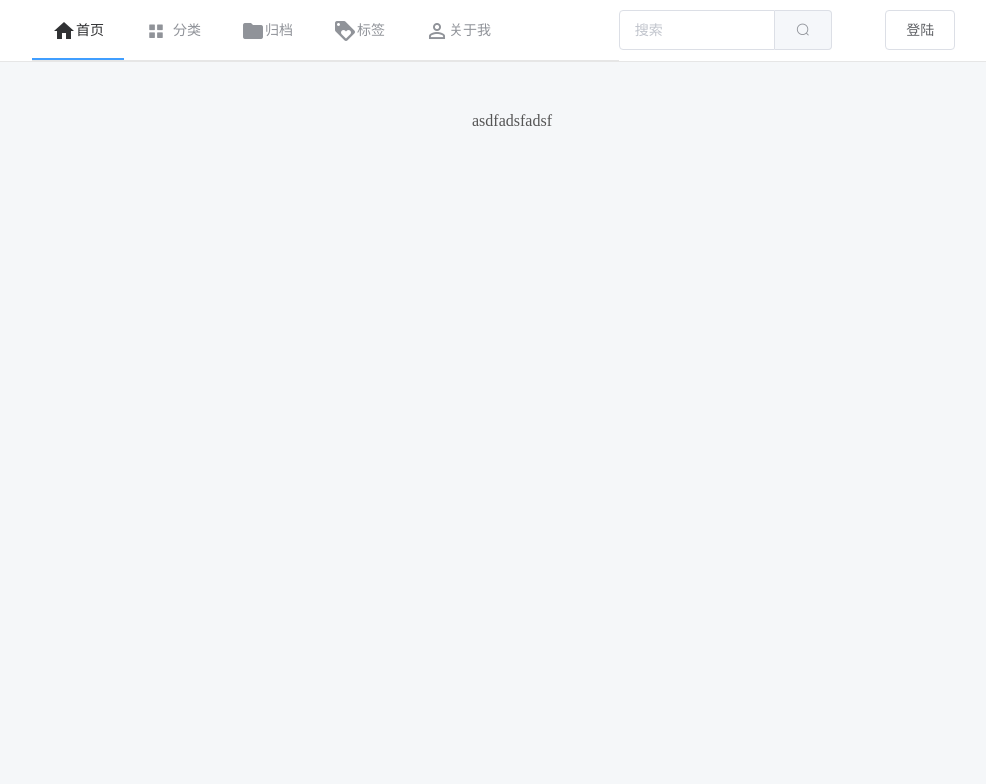
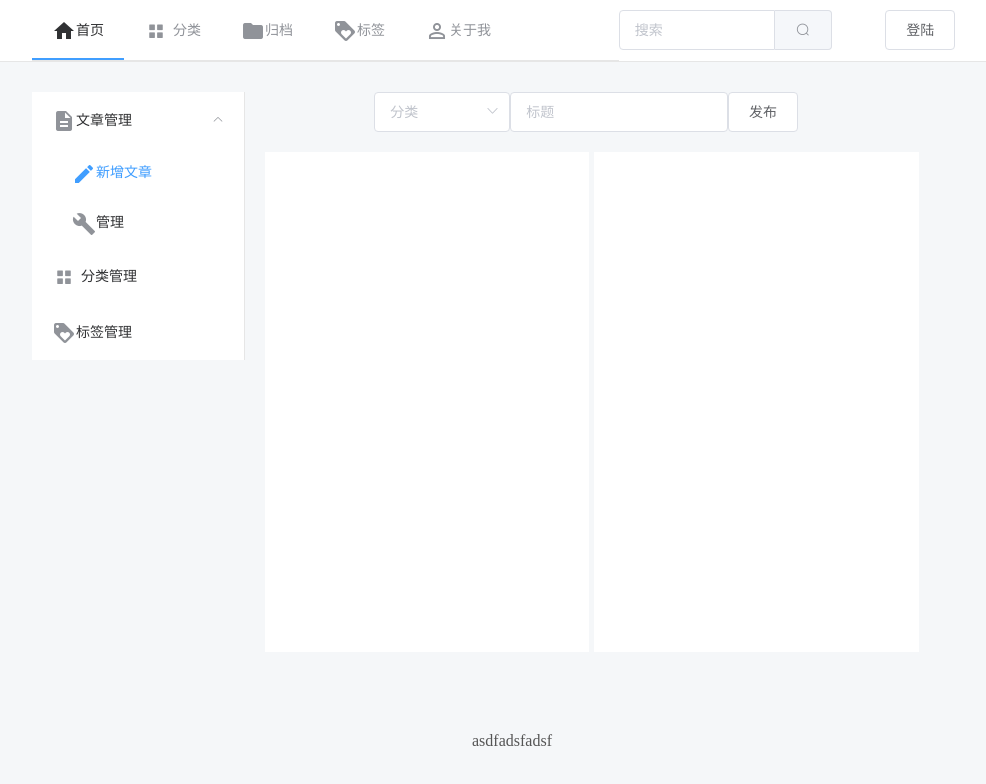
Before and after one commit to jollyfly/blog, a Vue app: page /manage/article/new in a window 1280 px wide. Shown: the top 784 px of the page, without its empty margins (128-1114 px from the left). Built offline with nearby package versions, Linux system fonts and the light colour scheme; the HTML template or start-up script is replaced by a standard one.

Commit message:
init commit;

```diff
--- a/package.json
+++ b/package.json
@@ -12,6 +12,8 @@
   },
   "dependencies": {
     "element-ui": "^2.4.0",
+    "highlight.js": "^9.12.0",
+    "lodash": "^4.17.10",
     "marked": "^0.4.0",
     "material-design-icons": "^3.0.1",
     "vue": "^2.5.2",
--- a/src/components/ManageContainer.vue
+++ b/src/components/ManageContainer.vue
@@ -1,5 +1,7 @@
 <template>
-    <div class="manage-container"></div>
+  <div class="manage-container">
+    <router-view></router-view>
+  </div>
 </template>
 
 <script>
@@ -9,8 +11,7 @@ export default {
 </script>
 
 <style scoped>
-.manage-container{
-  border: 1px solid red;
-  height: 100%;
-}
+  .manage-container {
+    padding: 30px 20px;
+  }
 </style>
--- a/src/components/ManageMenu.vue
+++ b/src/components/ManageMenu.vue
@@ -1,13 +1,13 @@
 <template>
 <div class="manage-menu">
-  <el-menu default-active="1">
+  <el-menu default-active="/manage/article/new" router>
     <el-submenu index="1">
       <template slot="title">
         <i class="material-icons">description</i>
         <span>文章管理</span>
       </template>
-      <el-menu-item index="1-1"><i class="material-icons">edit</i>新增文章</el-menu-item>
-      <el-menu-item index="1-1"><i class="material-icons">build</i>管理</el-menu-item>
+      <el-menu-item index="/manage/article/new"><i class="material-icons">edit</i>新增文章</el-menu-item>
+      <el-menu-item index="/manage/article/edit"><i class="material-icons">build</i>管理</el-menu-item>
     </el-submenu>
     <el-menu-item index="2">
       <i class="el-icon-menu"></i>
--- /dev/null
+++ b/src/components/manageContainer/ArticleManage.vue
@@ -0,0 +1,13 @@
+<template>
+<div></div>
+</template>
+
+<script>
+export default {
+  name: 'ArticleManage'
+}
+</script>
+
+<style scoped>
+
+</style>
--- a/src/components/manageContainer/MDEditor.vue
+++ b/src/components/manageContainer/MDEditor.vue
@@ -1,13 +1,96 @@
 <template>
-<div></div>
+  <div class="md-editor">
+    <el-row>
+      <el-col :span="5" :offset="4">
+        <el-select v-model="value" placeholder="分类" :value="cate">
+          <el-option v-for="item in options" :key="item.value" :label="item.label" :value="item.value"/>
+        </el-select>
+      </el-col>
+      <el-col :span="8">
+        <el-input v-model="editorTitle" placeholder="标题"></el-input>
+      </el-col>
+      <el-col :span="5">
+        <el-button plain>发布</el-button>
+      </el-col>
+    </el-row>
+    <el-row :gutter="5">
+      <el-col :span="12">
+        <textarea :value="input" @input="update" title="" class="md-editor-md"></textarea>
+      </el-col>
+      <el-col :span="12">
+        <div class="md-editor-html" v-html="compliedMD" v-highlight></div>
+      </el-col>
+    </el-row>
+  </div>
 </template>
 
 <script>
+import Marked from 'marked'
+import _ from 'lodash'
+
 export default {
-  name: 'MDEditor'
+  name: 'MDEditor',
+  data () {
+    return {
+      cate: '',
+      options: [{
+        value: '选项1',
+        label: '黄金糕'
+      }, {
+        value: '选项2',
+        label: '双皮奶'
+      }, {
+        value: '选项3',
+        label: '蚵仔煎'
+      }, {
+        value: '选项4',
+        label: '龙须面'
+      }, {
+        value: '选项5',
+        label: '北京烤鸭'
+      }],
+      value: '',
+      input: '',
+      editorTitle: ''
+    }
+  },
+  computed: {
+    compliedMD: function () {
+      return Marked(this.input, {
+        sanitize: true
+      }
+      )
+    }
+  },
+  methods: {
+    update: _.debounce(function (e) {
+      this.input = e.target.value
+    }, 200)
+  }
 }
 </script>
 
 <style scoped>
+  .md-editor-html {
+    height: 500px;
+    margin-top: 20px;
+    background: #fff;
+    padding: 20px;
+    box-sizing: border-box;
+  }
 
+  .md-editor-md {
+    border: none;
+    resize: none;
+    outline: none;
+    background-color: #fff;
+    font-size: 14px;
+    font-family: 'Monaco', courier, monospace;
+    height: 500px;
+    margin-top: 20px;
+    display: block;
+    width: 100%;
+    box-sizing: border-box;
+    padding: 20px;
+  }
 </style>
--- a/src/main.js
+++ b/src/main.js
@@ -6,6 +6,15 @@ import router from './router'
 import ElementUI from 'element-ui'
 import 'element-ui/lib/theme-chalk/index.css'
 import 'material-design-icons/iconfont/material-icons.css'
+import 'highlight.js/styles/atom-one-light.css'
+import Highlight from 'highlight.js'
+
+Vue.directive('highlight', function (el) {
+  let blocks = el.querySelectorAll('pre code')
+  blocks.forEach((block) => {
+    Highlight.highlightBlock(block)
+  })
+})
 
 Vue.config.productionTip = false
 Vue.use(ElementUI)
```
Also changed, not shown: src/router/index.js (+10 -1 lines), 1 other file (tests, documents, lock files or other folders).
